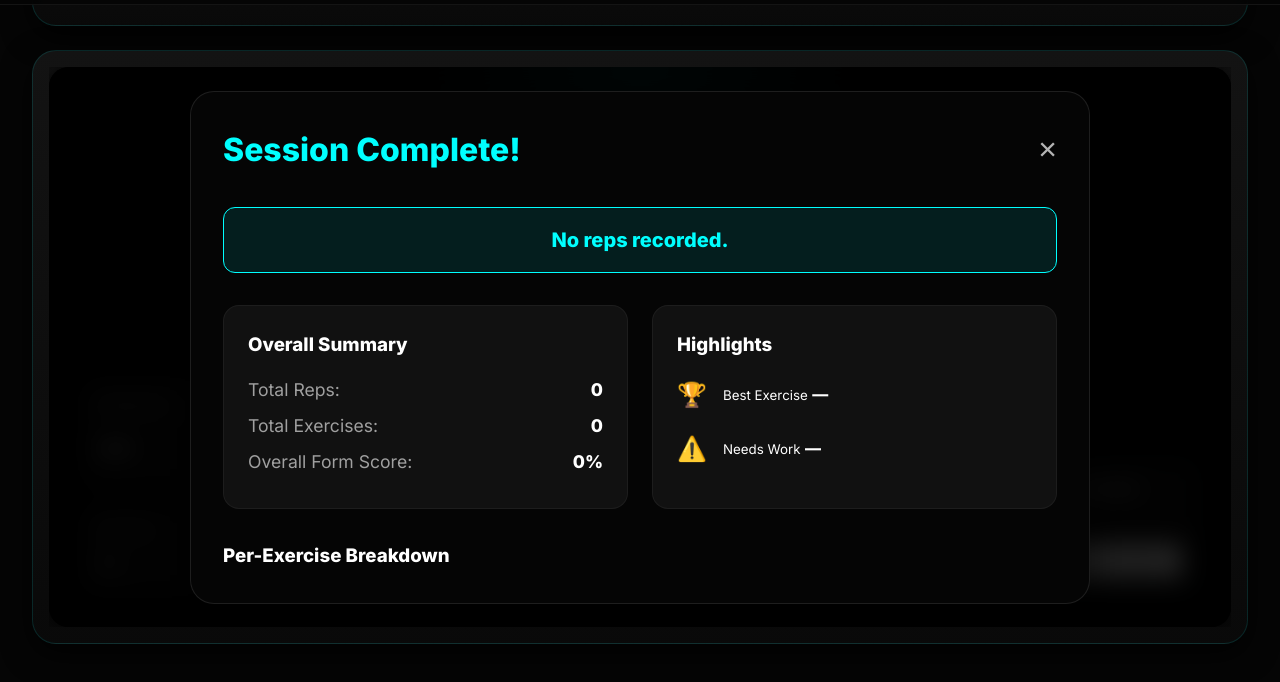
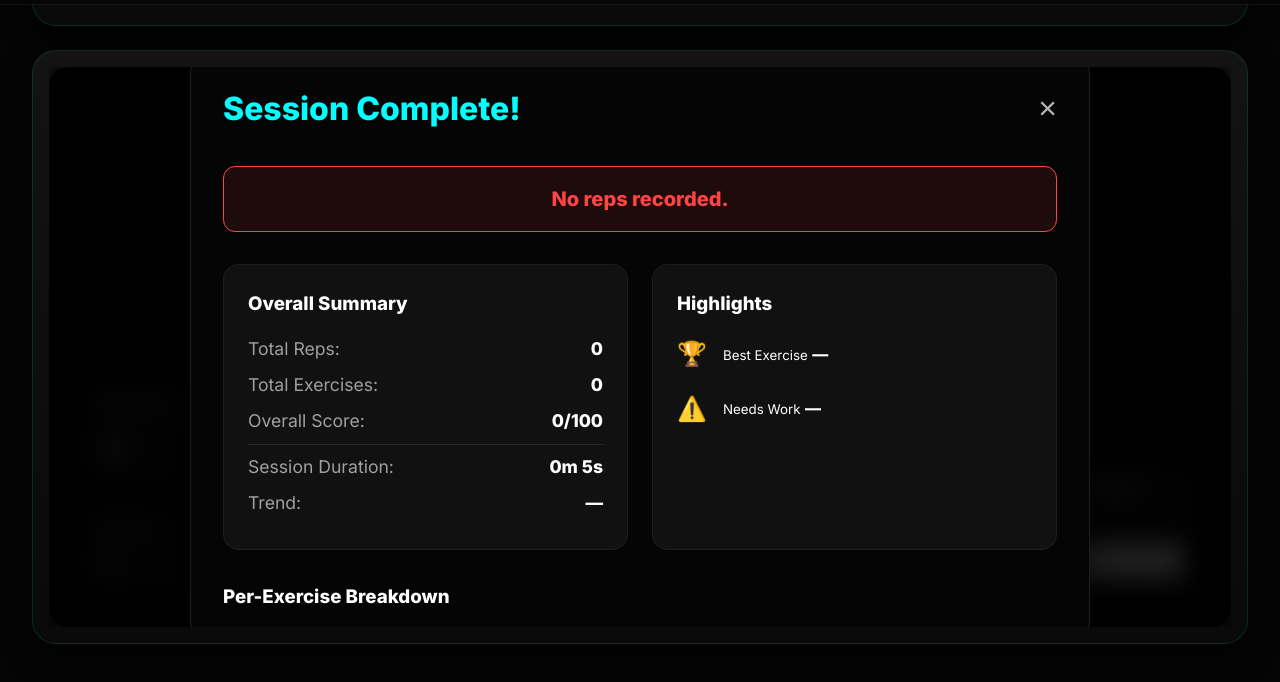
Before and after one commit to Rajommkar/AI-fit-tech, a website built with Vite: page frontend/index.html in a window 1280 px wide. Both pictures are taken after a click on the button "Finish Session". Shown: the part 1414-2096 px from the top of the page. Built offline with nearby package versions, Linux system fonts and the light colour scheme; no server answers; what @mediapipe/tasks-vision would draw is missing.

Commit message:
feat(tracker): Day 6 Polish - Trend calculation, sorted rankings, colorized insights, and session duration

```diff
--- a/frontend/index.html
+++ b/frontend/index.html
@@ -192,7 +192,13 @@
                       <h3>Overall Summary</h3>
                       <div class="stat-row"><span>Total Reps:</span><strong id="dash_total_reps">0</strong></div>
                       <div class="stat-row"><span>Total Exercises:</span><strong id="dash_total_exercises">0</strong></div>
-                      <div class="stat-row"><span>Overall Form Score:</span><strong id="dash_overall_score">0%</strong></div>
+                      <div class="stat-row"><span>Overall Score:</span><strong id="dash_overall_score">0/100</strong></div>
+                      <div class="stat-row" style="margin-top: 0.5rem; padding-top: 0.5rem; border-top: 1px solid rgba(255,255,255,0.1);">
+                        <span>Session Duration:</span><strong id="dash_session_duration">0m 0s</strong>
+                      </div>
+                      <div class="stat-row">
+                        <span>Trend:</span><strong id="dash_session_trend">—</strong>
+                      </div>
                     </div>
 
                     <div class="dash-card top-worst">
--- a/frontend/js/session/sessionApp.js
+++ b/frontend/js/session/sessionApp.js
@@ -19,6 +19,8 @@ let lastVideoTime = -1;
 let exerciseData = [];
 /** @type {object | null} */
 let currentExercise = null;
+
+let globalSessionStartTime = Date.now();
 
 const repSession = {
   currentState: "",
@@ -312,9 +314,25 @@ function endWorkoutSession() {
   });
 
   const overallScore = totalReps > 0 ? (totalScore / totalReps) : 0;
+  const sessionScore = Math.round(overallScore);
 
   // Persist into memory
   let sessions = JSON.parse(localStorage.getItem("sessions")) || [];
+
+  // 1. Trend Calculation
+  let trendStr = "—";
+  if (sessions.length > 0) {
+    const lastSession = sessions[sessions.length - 1]; // Wait, if we push *after* getting, the last is index - 1
+    const improvement = sessionScore - Math.round(lastSession.overallScore);
+    if (improvement > 0) {
+      trendStr = `<span style="color: #00ff00;">+${improvement}% improvement</span>`;
+    } else if (improvement < 0) {
+      trendStr = `<span style="color: #ff4444;">${improvement}% dropped</span>`;
+    } else {
+      trendStr = "No Change";
+    }
+  }
+
   sessions.push({
     date: new Date(),
     stats: exerciseStats,
@@ -322,26 +340,50 @@ function endWorkoutSession() {
   });
   localStorage.setItem("sessions", JSON.stringify(sessions));
 
-  // Render UI
-  let message = "Focus on form and control";
+  // 7. Session Duration Computation
+  const durationMs = Date.now() - globalSessionStartTime;
+  const mins = Math.floor(durationMs / 60000);
+  const secs = Math.floor((durationMs % 60000) / 1000);
+
+  // Render UI with Color Coding and Insight
+  let insight = "Focus on form";
+  let messageColor = "#ff4444"; // Red for poor
+
   if (overallScore > 85) {
-    message = "Excellent performance!";
+    insight = "Excellent session!";
+    messageColor = "#00ff00"; // Green for good
   } else if (overallScore > 65) {
-    message = "Good, keep improving";
+    insight = "Good, but improve consistency";
+    messageColor = "#ffff00"; // Yellow for medium
   }
 
-  document.getElementById("perf_message_box").innerText = totalReps > 0 ? message : "No reps recorded.";
+  const msgBox = document.getElementById("perf_message_box");
+  if (msgBox) {
+    msgBox.innerText = totalReps > 0 ? insight : "No reps recorded.";
+    msgBox.style.color = messageColor;
+    msgBox.style.borderColor = messageColor;
+    msgBox.style.background = `rgba(${messageColor === "#00ff00" ? '0,255,0' : messageColor === '#ffff00' ? '255,255,0' : '255,68,68'}, 0.1)`;
+  }
+
+  document.getElementById("dash_session_duration").innerText = `${mins}m ${secs}s`;
+  document.getElementById("dash_session_trend").innerHTML = trendStr;
+
   document.getElementById("dash_total_reps").innerText = totalReps;
   document.getElementById("dash_total_exercises").innerText = Object.keys(exerciseStats).length;
-  document.getElementById("dash_overall_score").innerText = `${Math.round(overallScore)}%`;
+  document.getElementById("dash_overall_score").innerText = `${sessionScore}/100`;
 
-  document.getElementById("dash_best_ex").innerText = bestExercise ? bestExercise.name : "—";
-  document.getElementById("dash_worst_ex").innerText = worstExercise ? worstExercise.name : "—";
+  // 2. Ranking Format overrides
+  document.getElementById("dash_best_ex").innerText = bestExercise ? `${bestExercise.name} (${Math.round(bestExercise.avgForm)}%)` : "—";
+  document.getElementById("dash_worst_ex").innerText = worstExercise ? `${worstExercise.name} (${Math.round(worstExercise.avgForm)}%)` : "—";
 
   const grid = document.getElementById("per_exercise_grid");
   if (grid) {
     grid.innerHTML = "";
-    Object.entries(exerciseStats).forEach(([ex, stat]) => {
+
+    // 6. Sort Exercise array natively
+    const sortedStats = Object.entries(exerciseStats).sort((a, b) => b[1].avgForm - a[1].avgForm);
+
+    sortedStats.forEach(([ex, stat]) => {
       grid.innerHTML += `
         <div class="exercise-card">
           <h4>${ex}</h4>
@@ -363,6 +405,7 @@ function endWorkoutSession() {
  * Application entry: load exercises, MediaPipe, webcam loop.
  */
 export async function startSessionApp() {
+  globalSessionStartTime = Date.now();
   cacheDomReferences();
   setupRepDebugOverlay();
 
```
